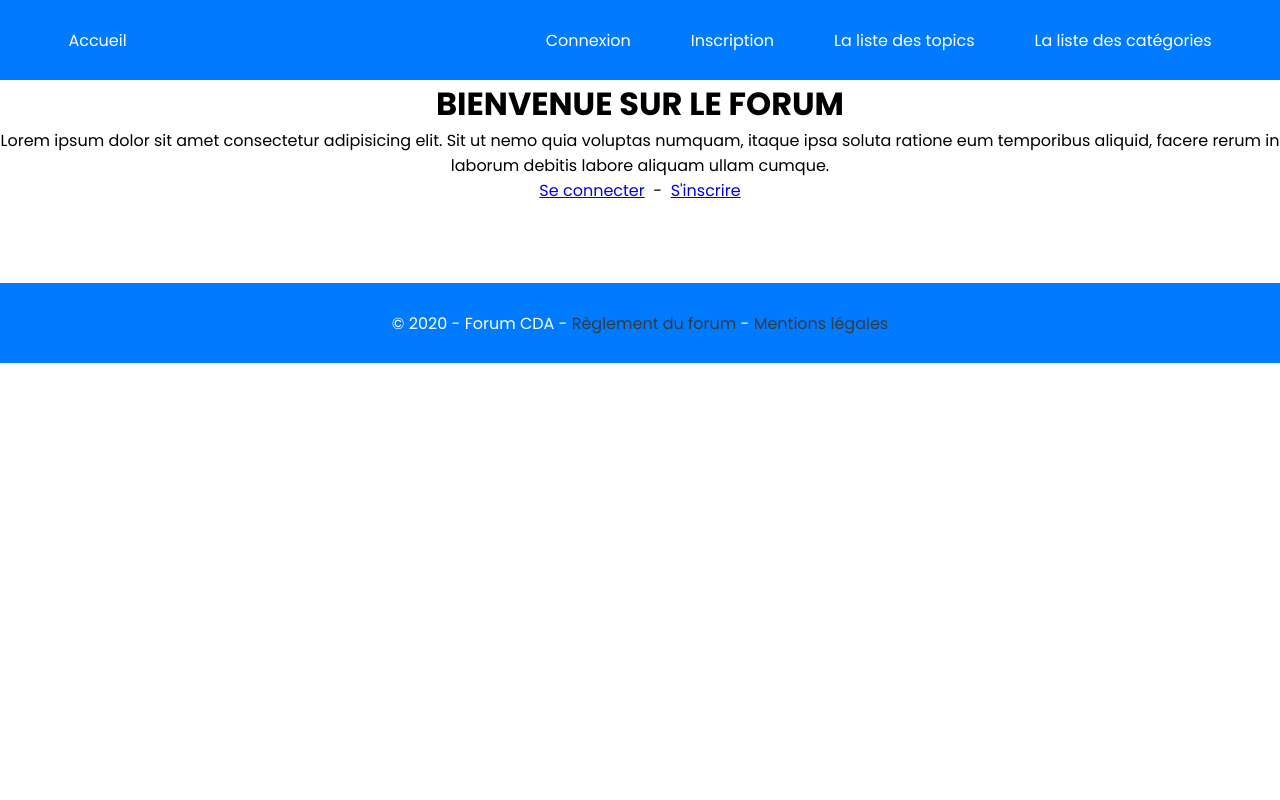
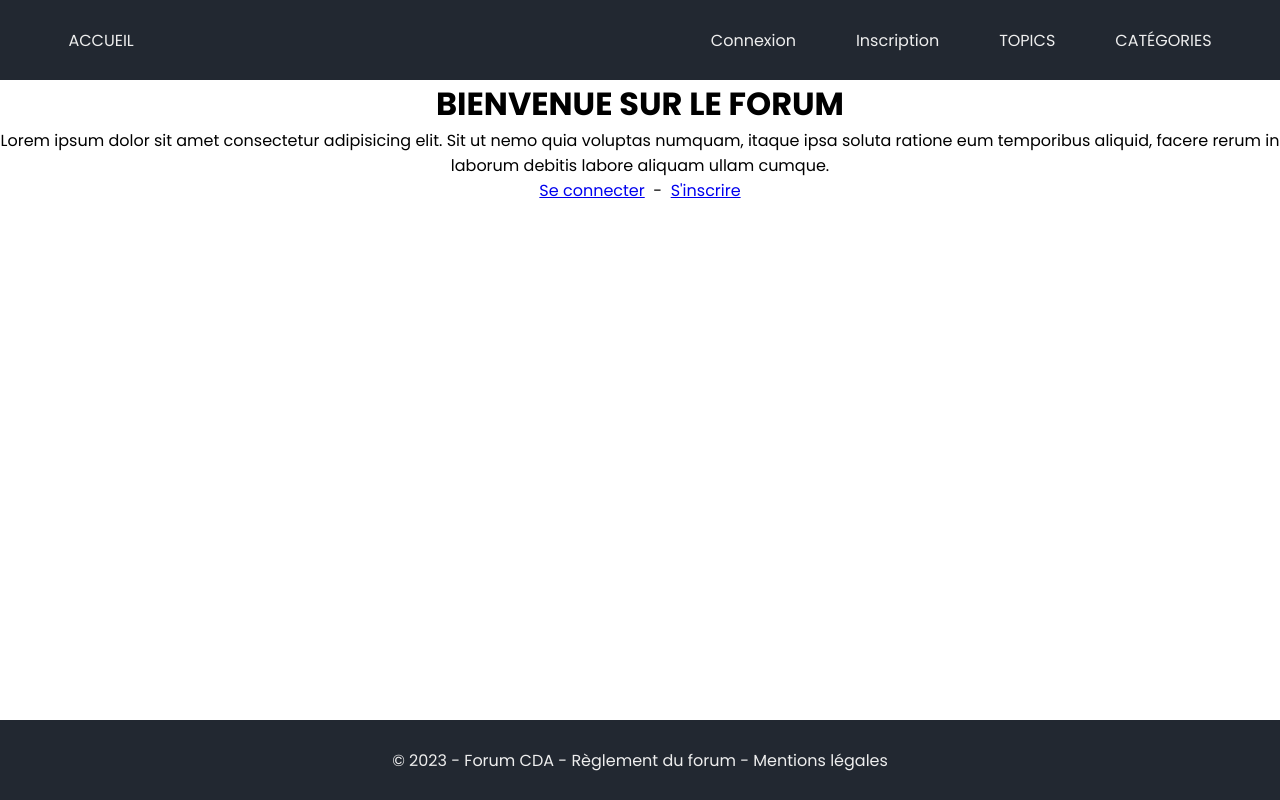
Before and after one commit to David-SDA/Exercice_Forum, a PHP site: page / in a window 1280 px wide. Run offline with PHP 8.4, Linux system fonts and the light colour scheme; some libraries are stand-ins or nearby versions.

Commit message:
Modification du style du header et footer

```diff
--- a/public/css/style.css
+++ b/public/css/style.css
@@ -12,21 +12,21 @@ header nav{
     align-items: center;
     justify-content: space-between;
     height: 10vh;
-    background-color: #007bff;
+    background-color: #222831;
 }
 /* Les liens de la barre de navigation */
 header nav a{
     display: flex;
     align-items: center;
     text-decoration: none;
-    color: #fff;
+    color: #eee;
     height: 10vh;
     padding: 0 30px 0 30px;
 }
 /* Changements lorsqu'on passe la souris par dessus un lien de la barre de navigation */
 header nav a:hover{
-    background-color: #ffc107;
-    color: #343a40;
+    background-color: #00adb5;
+    color: #393e46;
 }
 
 /* Le contenu de la page */
@@ -39,15 +39,17 @@ footer{
     display: flex;
     justify-content: center;
     align-items: center;
-    margin-top: 10vh;
     height: 10vh;
     width: 100%;
-    background-color: #007bff;
-    color: #fff;
+    background-color: #222831;
+    color: #eee;
 }
 footer a{
     text-decoration: none;
-    color: #343a40;
+    color: #eee;
+}
+footer a:hover{
+    text-decoration: underline;
 }
 
 /* Les différents formulaires */
@@ -144,8 +146,9 @@ form textarea{
     margin-right: 1vw;
 }
 
-#wrapper{
-    position: relative;
+/* Le contenu de la page sauf le footer */
+#mainpage{
+    min-height: 90vh;
 }
 
 /* La partie gauche de la barre de navigation */
--- a/view/layout.php
+++ b/view/layout.php
@@ -22,7 +22,7 @@
             <header>
                 <nav>
                     <div id="nav-left">
-                        <a href="/Exercice_Forum">Accueil</a>
+                        <a href="/Exercice_Forum">ACCUEIL</a>
                         <?php
                         if(App\Session::isAdmin()){
                             ?>
@@ -45,8 +45,8 @@
                             ?>
                             <a href="./view/security/login.php">Connexion</a>
                             <a href="/security/register.html">Inscription</a>
-                            <a href="index.php?ctrl=topic">La liste des topics</a>
-                            <a href="index.php?ctrl=categorie">La liste des catégories</a>
+                            <a href="index.php?ctrl=topic">TOPICS</a>
+                            <a href="index.php?ctrl=categorie">CATÉGORIES</a>
                         <?php
                         }
 
@@ -61,7 +61,7 @@
             </main>
         </div>
         <footer>
-            <p>&copy; 2020 - Forum CDA - <a href="/home/forumRules.html">Règlement du forum</a> - <a href="">Mentions légales</a></p>
+            <p>&copy; 2023 - Forum CDA - <a href="/home/forumRules.html">Règlement du forum</a> - <a href="">Mentions légales</a></p>
             <!--<button id="ajaxbtn">Surprise en Ajax !</button> -> cliqué <span id="nbajax">0</span> fois-->
         </footer>
     </div>
```
